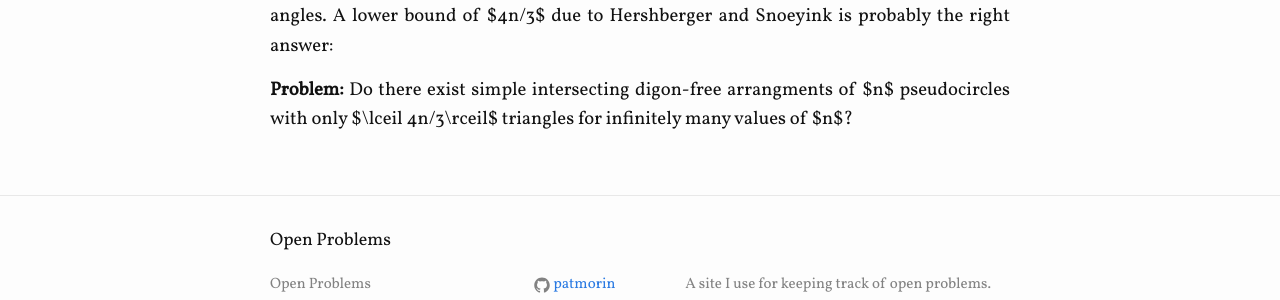
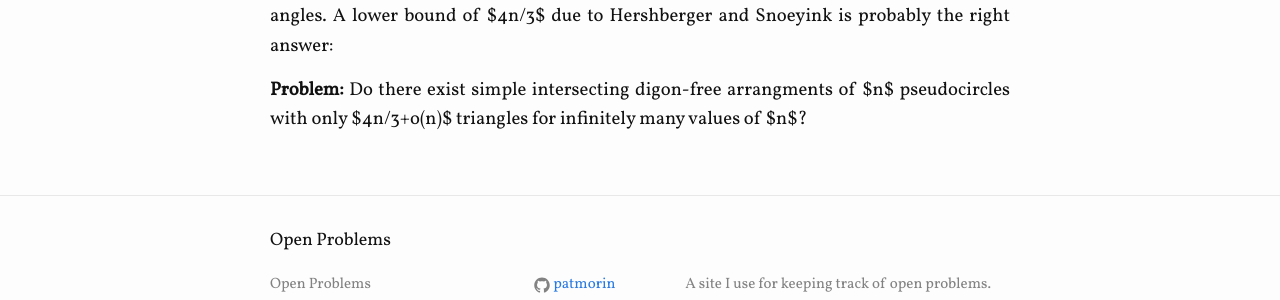
Before and after one commit to patmorin/patmorin.github.io, a Jekyll site: the page built from problems/triangles-in-circle-arrangements.md, in a window 1280 px wide. Shown: the part 517-817 px from the top of the page. Built offline with Jekyll 4.4.1, drawn with Linux system fonts in a browser that asks for light colours.

Commit message:
A hard Erdos problem

```diff
--- a/problems/triangles-in-circle-arrangements.md
+++ b/problems/triangles-in-circle-arrangements.md
@@ -18,7 +18,7 @@ A *triangle* is an arrangement of circles is a face bouned by three circes. A *d
 For the original problem (about pseudocircles), [Felsner and Scheucher][felsner-scheucher] give examples of simple intersecting digon-free arrangements of $n$ circles having only $16n/11 + o(n)$ triangles.  A lower bound of $4n/3$ due to Hershberger and Snoeyink is probably the right answer:
 
 <div class="problem">
-  Do there exist simple intersecting digon-free arrangments of $n$ pseudocircles with only $\lceil 4n/3\rceil$ triangles for infinitely many values of $n$?
+  Do there exist simple intersecting digon-free arrangments of $n$ pseudocircles with only $4n/3+o(n)$ triangles for infinitely many values of $n$?
 </div>
 
 
```
Also changed, not shown: problems/no-three-four-on-a-line.md (added, +19 -0 lines).
